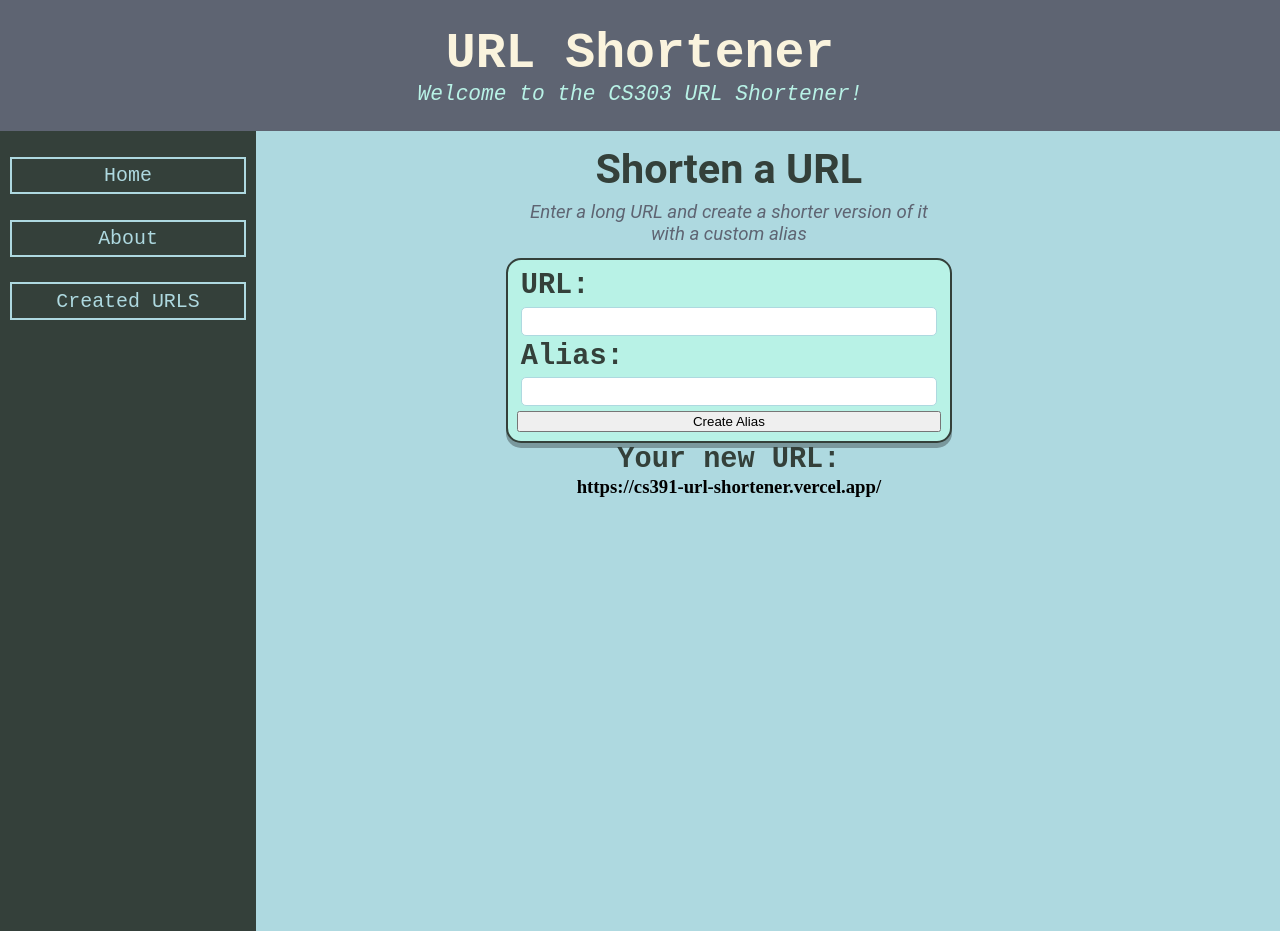
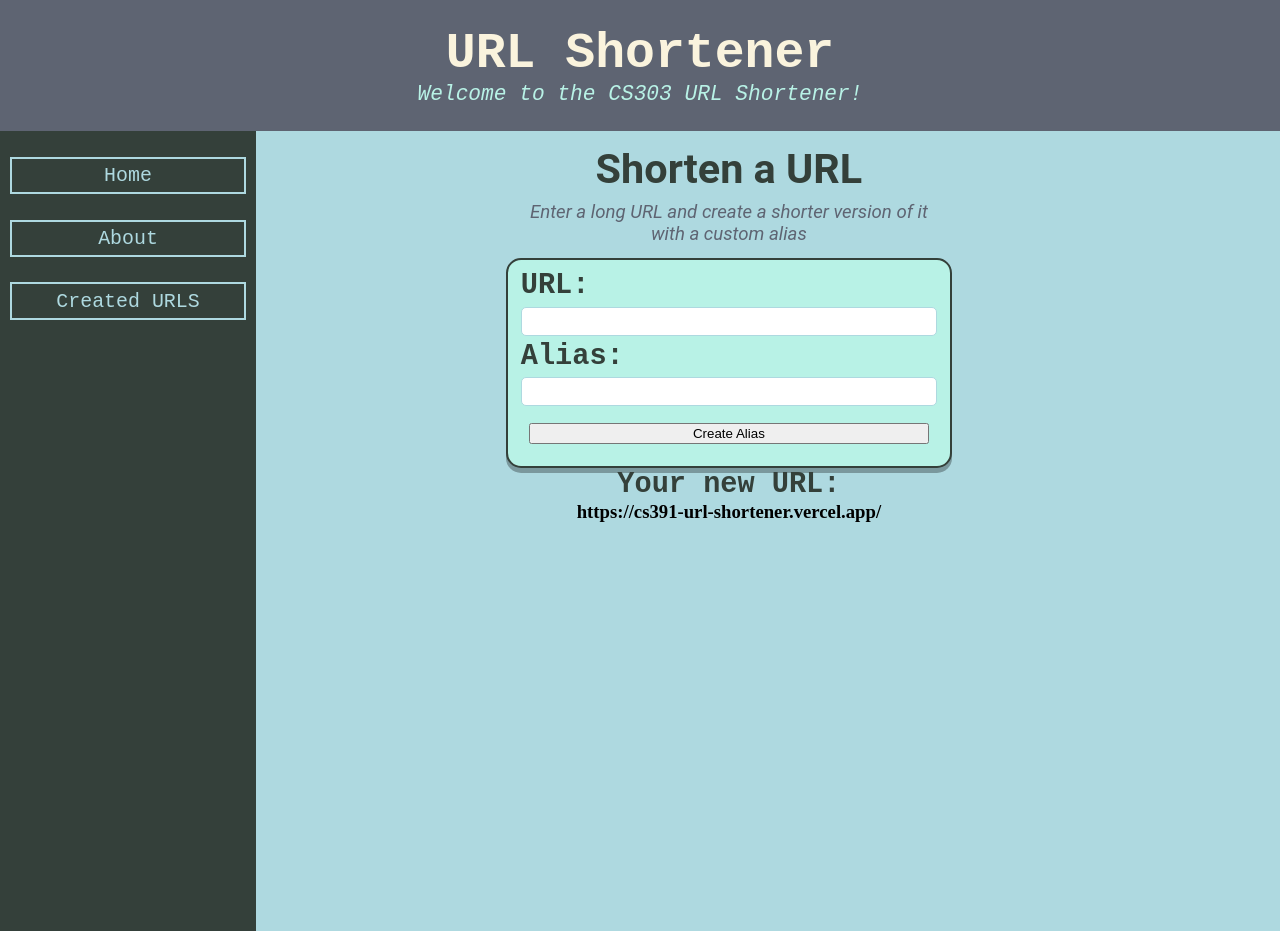
Before and after one commit to WynnMusselman/mp-5, a Next.js app: page / in a window 1280 px wide. Built offline with nearby package versions, Linux system fonts and the light colour scheme; no server answers.

Commit message:
added some styling to the submit button

```diff
--- a/app/components/URLInputForm.tsx
+++ b/app/components/URLInputForm.tsx
@@ -52,6 +52,10 @@ const InputStyled = styled.input`
     border-radius: 5px;
 `
 
+const ButtonStyled = styled.button`
+    margin: 3%;
+`
+
 export default function URLInputForm(//{append, }: {append: (url: URLProps) => void;}
 ){
     const [alias, setAlias] = useState("");
@@ -90,7 +94,7 @@ export default function URLInputForm(//{append, }: {append: (url: URLProps) => v
                 <LabelStyled htmlFor="alias">Alias:</LabelStyled>
                 <InputStyled required type="text" id="alias" value = {alias} onChange={event => setAlias(event.target.value)}/>
 
-                <button type = "submit">Create Alias</button>
+                <ButtonStyled type = "submit">Create Alias</ButtonStyled>
             </FormStyled>
 
             <LabelStyled>Your new URL:</LabelStyled>
--- a/next.config.ts
+++ b/next.config.ts
@@ -2,7 +2,7 @@ import type { NextConfig } from "next";
 
 const nextConfig: NextConfig = {
   /* config options here */
-  cacheComponents: true,
+  cacheComponents: false,
   partialPrefetching: true,
   reactCompiler: true,
   turbopack: {
```
